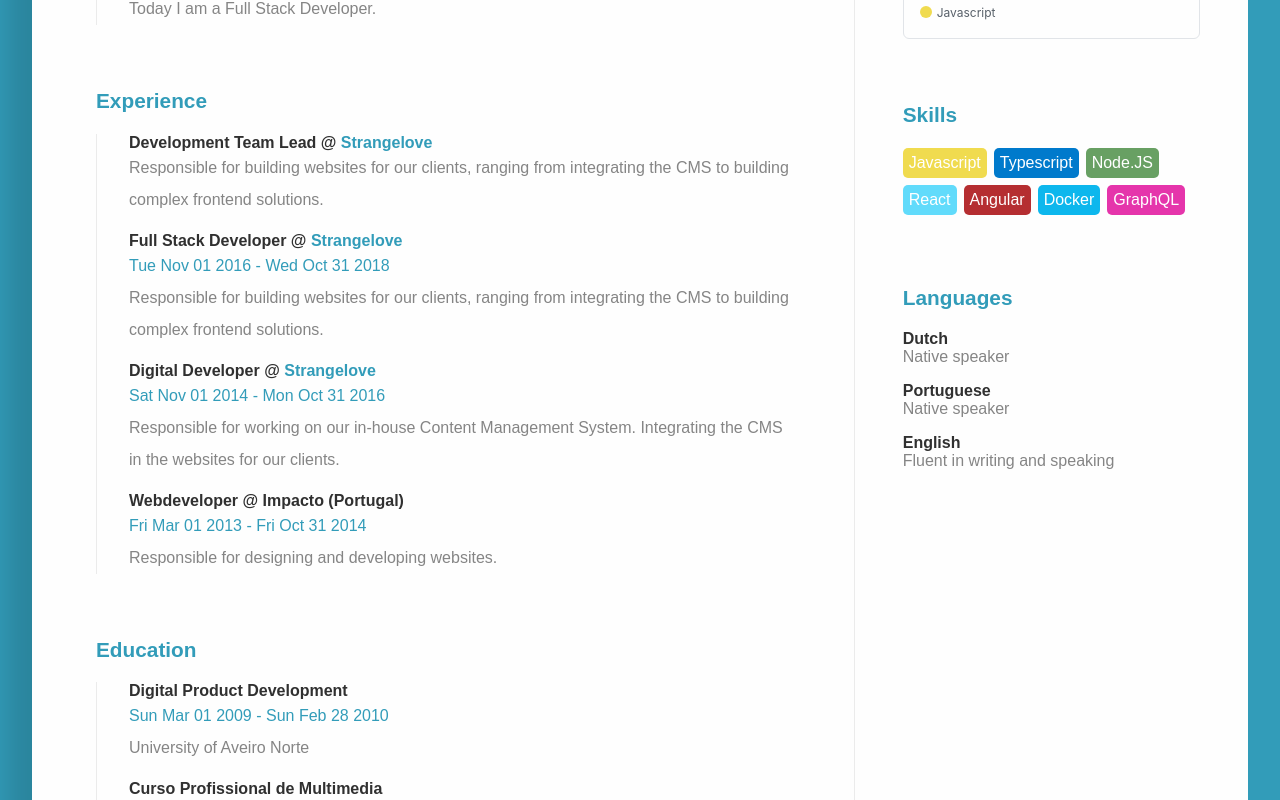
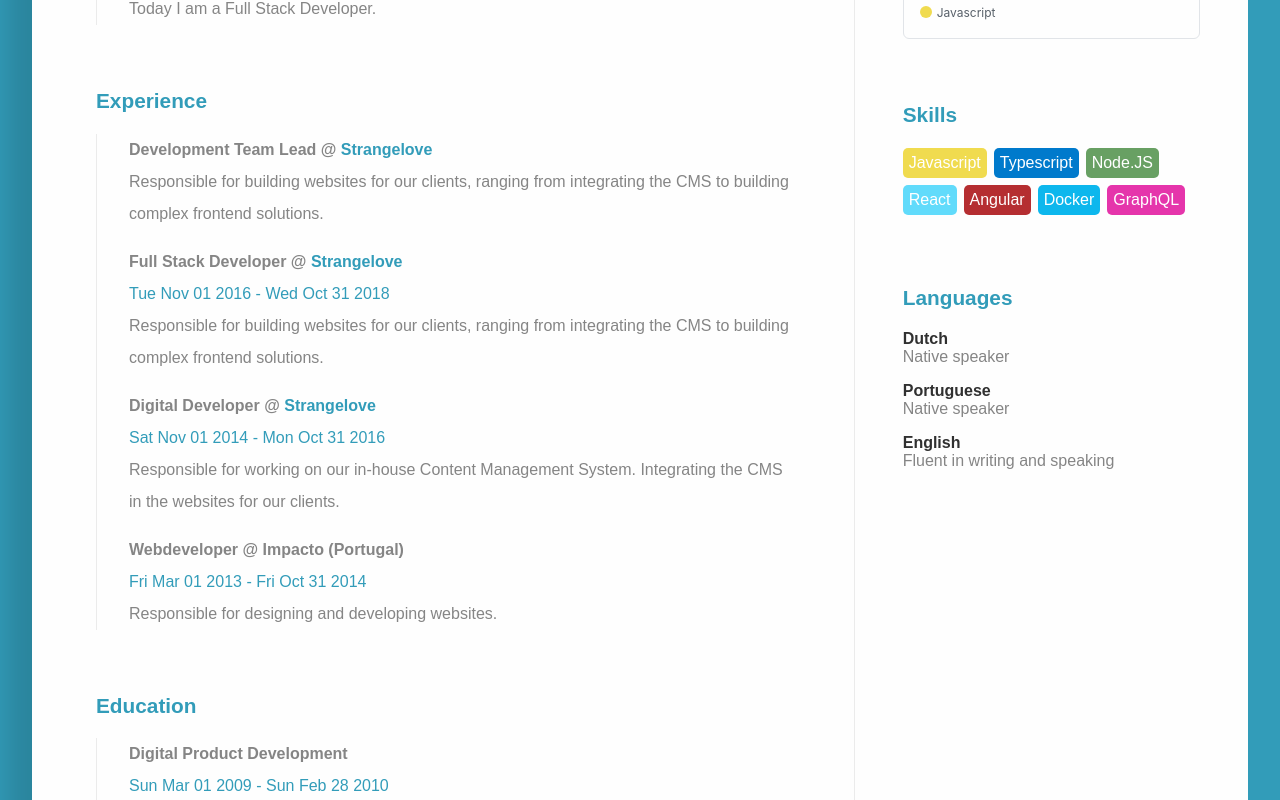
Before and after one commit to hoogeveen/resume-generator-react, a React app: page / in a window 1280 px wide. Shown: the part 360-1160 px from the top of the page. Built offline with nearby package versions, Linux system fonts and the light colour scheme.

Commit message:
Creating reusable fragments

```diff
--- a/src/components/Education/index.tsx
+++ b/src/components/Education/index.tsx
@@ -1,26 +1,11 @@
 import React from 'react'
-import styled from 'styled-components'
 import Spacing from '../../fragments/Spacing'
 import SectionHeader from '../../fragments/SectionHeader'
 import Line from '../../fragments/Line'
 import { Education } from '../../types'
-
-const ExperienceTitle = styled.h3`
-    margin: 0;
-    padding: 0;
-    font-size: 1em;
-    font-weight: 600;
-`
-
-const ExperienceDate = styled.p`
-    margin: 0;
-    color: #329CB9
-`
-
-const ExperienceParagraph = styled.p`
-    margin: 0;
-`
-
+import Timespan from '../../fragments/Timespan'
+import Paragraph from '../../fragments/Paragraph'
+import Title from '../../fragments/Title'
 
 export default ({ data }: { data: Education[] }) => {
 
@@ -28,9 +13,9 @@ export default ({ data }: { data: Education[] }) => {
 
         return (
             <Spacing small>
-                <ExperienceTitle>{education.name} </ExperienceTitle>
-                { education.date && <ExperienceDate>{education.date.start.toDateString()} - {education.date.end.toDateString()}</ExperienceDate>}
-                <ExperienceParagraph>{education.institution.name}</ExperienceParagraph>
+                <Title>{education.name}</Title>
+                <Timespan timespan={education.date} />
+                <Paragraph>{education.institution.name}</Paragraph>
             </Spacing>
         )
     })
--- a/src/components/Experience/index.tsx
+++ b/src/components/Experience/index.tsx
@@ -4,23 +4,9 @@ import Spacing from '../../fragments/Spacing'
 import SectionHeader from '../../fragments/SectionHeader'
 import Line from '../../fragments/Line'
 import { workExperience } from '../../types'
-
-const ExperienceTitle = styled.h3`
-    margin: 0;
-    padding: 0;
-    font-size: 1em;
-    font-weight: 600;
-`
-
-const ExperienceDate = styled.p`
-    margin: 0;
-    color: #329CB9
-`
-
-const ExperienceParagraph = styled.p`
-    margin: 0;
-`
-
+import Timespan from '../../fragments/Timespan'
+import Paragraph from '../../fragments/Paragraph'
+import Title from '../../fragments/Title'
 
 export default ({ data }: { data: workExperience[] }) => {
 
@@ -32,9 +18,9 @@ export default ({ data }: { data: workExperience[] }) => {
 
         return (
             <Spacing small>
-                <ExperienceTitle>{experience.jobTitle} {experience.company && <> @ {company} </>} </ExperienceTitle>
-                { experience.date && <ExperienceDate>{experience.date.start.toDateString()} - {experience.date.end.toDateString()}</ExperienceDate>}
-                <ExperienceParagraph>{experience.jobDescription}</ExperienceParagraph>
+                <Title>{experience.jobTitle} {experience.company && <> @ {company} </>}</Title>
+                { experience.date && <Timespan timespan={experience.date} />}
+                <Paragraph>{experience.jobDescription}</Paragraph>
             </Spacing>
         )
     })
--- /dev/null
+++ b/src/fragments/Paragraph/index.tsx
@@ -0,0 +1,12 @@
+import React from 'react'
+import styled from  'styled-components'
+
+const Paragraph = styled.p`
+    margin: 0;
+`
+
+export default ({ children }) => {
+    return (
+        <Paragraph>{ children }</Paragraph>
+    )
+}
--- /dev/null
+++ b/src/fragments/Timespan/index.tsx
@@ -0,0 +1,12 @@
+import React from 'react'
+import styled from  'styled-components'
+import { Timespan } from '../../types'
+
+const ExperienceDate = styled.p`
+    margin: 0;
+    color: #329CB9
+`
+
+export default ({ timespan }: { timespan: Timespan }) => {
+    return <ExperienceDate>{timespan.start.toDateString()} - {timespan.end.toDateString()}</ExperienceDate>
+}
--- /dev/null
+++ b/src/fragments/Title/index.tsx
@@ -0,0 +1,13 @@
+import React from "react";
+import styled from "styled-components";
+
+const Title = styled.p`
+  margin: 0;
+  padding: 0;
+  font-size: 1em;
+  font-weight: 600;
+`;
+
+export default ({ children }) => {
+  return <Title>{children}</Title>;
+};
```
